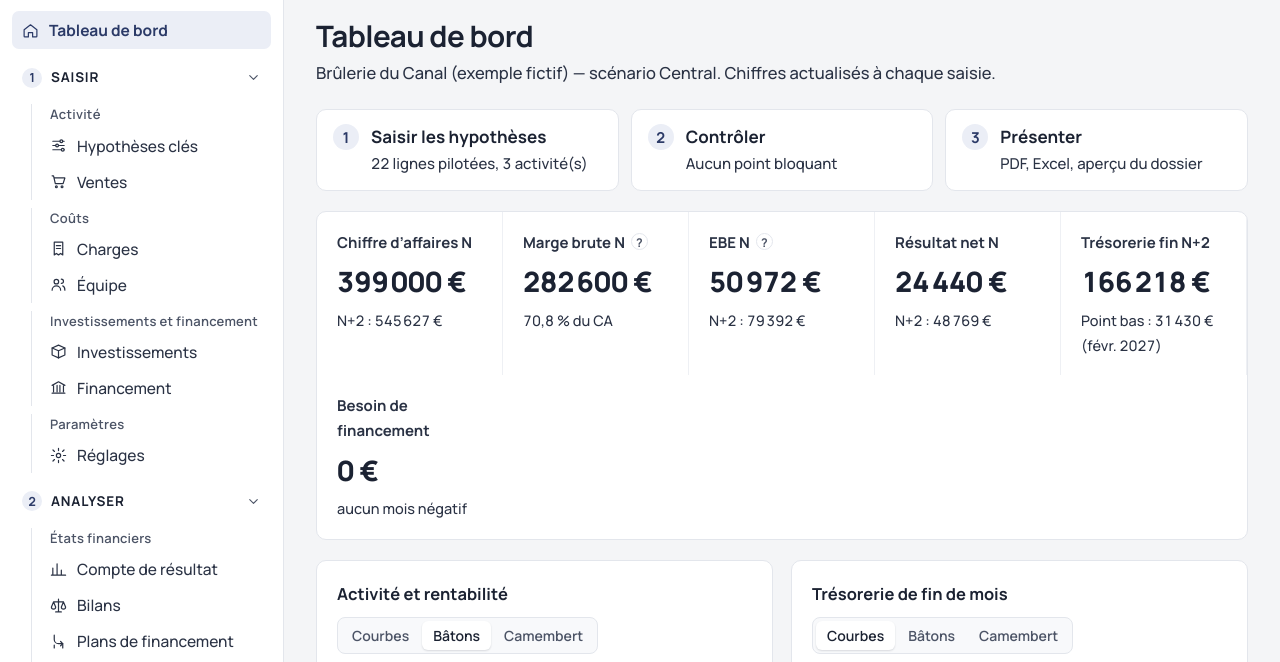
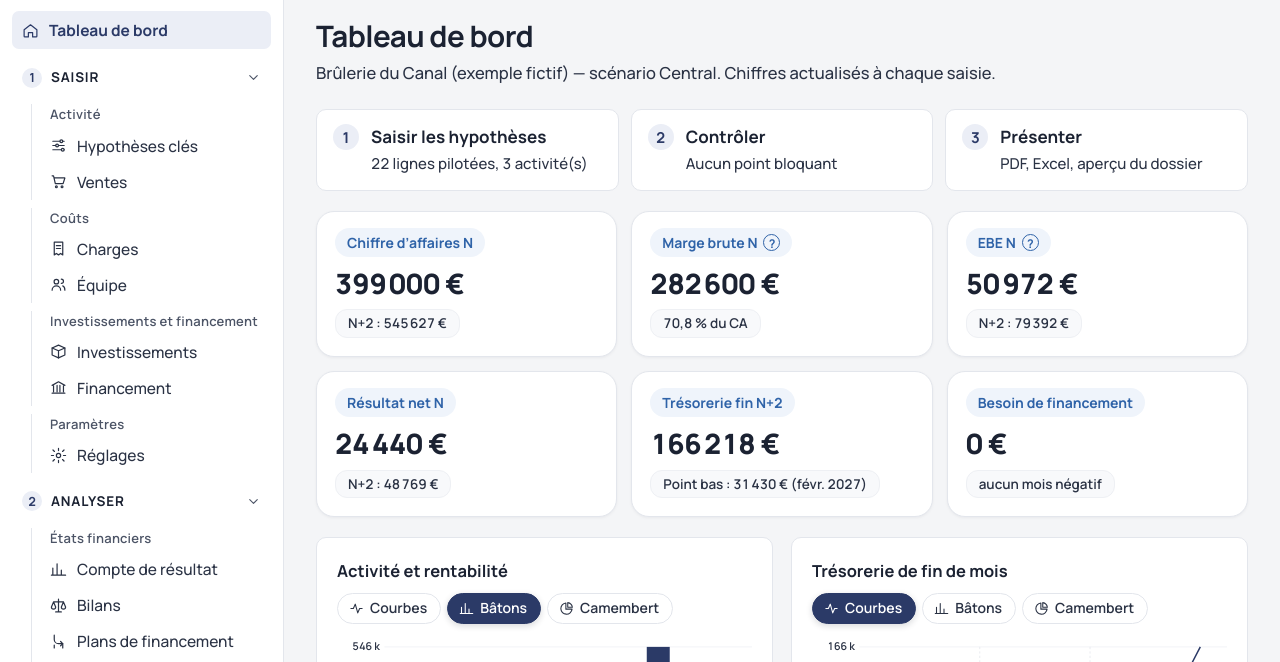
Before and after one commit to nahkeo/busip, a plain HTML site: page index.html in a window 1280 px wide. Shown: the part 127-789 px from the top of the page. Drawn offline with nearby package versions, Linux system fonts and the light colour scheme.

Commit message:
Add files via upload

```diff
--- a/index.html
+++ b/index.html
@@ -130,12 +130,15 @@ td.neg,span.neg,b.neg{color:var(--neg)}
 .bulk b{font-weight:700;margin-right:6px}
 .bulk .sep{width:1px;height:22px;background:var(--line)}
 
-.kpis{display:grid;grid-template-columns:repeat(auto-fit,minmax(180px,1fr));margin-bottom:20px;background:var(--surface);border:1px solid var(--line);border-radius:var(--r);overflow:hidden}
-.kpi{padding:18px 20px;border-right:1px solid var(--line2)}
-.kpi:last-child{border-right:0}
-.kpi span{font-size:15px;color:var(--ink2);font-weight:700}
-.kpi b{display:block;font-size:28px;font-weight:800;margin:6px 0 4px;letter-spacing:-.01em}
-.kpi small{color:var(--ink2);font-size:14.5px;font-weight:500}
+.kpis{display:grid;grid-template-columns:repeat(3,minmax(0,1fr));gap:14px;margin-bottom:20px}
+@media (max-width:1100px){.kpis{grid-template-columns:repeat(2,minmax(0,1fr))}}
+@media (max-width:560px){.kpis{grid-template-columns:minmax(0,1fr)}}
+.kpi{display:flex;flex-direction:column;align-items:flex-start;gap:10px;padding:16px 18px 18px;background:var(--surface);border:1px solid var(--line);border-radius:18px;box-shadow:0 1px 3px rgba(20,25,40,.05);min-width:0}
+.kpi span{display:inline-flex;align-items:center;gap:2px;background:var(--calc-bg);color:var(--calc);border-radius:999px;padding:4px 12px;font-size:14px;font-weight:700}
+.kpi span .help{margin-left:4px;background:transparent;border-color:currentColor;color:inherit}
+.kpi b{display:block;font-size:28px;font-weight:800;margin:0;letter-spacing:-.01em;line-height:1.15}
+.kpi small{display:inline-block;background:var(--surface2);border:1px solid var(--line2);color:var(--ink2);border-radius:12px;padding:3px 12px;font-size:13.5px;font-weight:600;line-height:1.5}
+.kpi.kneg span{background:var(--err-bg);color:var(--neg)}
 .path{display:grid;grid-template-columns:repeat(auto-fit,minmax(220px,1fr));gap:12px;margin-bottom:20px}
 .path button{display:flex;gap:12px;text-align:left;background:var(--surface);border:1px solid var(--line);border-radius:var(--r);padding:14px 16px;cursor:pointer;align-items:flex-start}
 .path button:hover{border-color:var(--brand)}
@@ -167,7 +170,13 @@ td.neg,span.neg,b.neg{color:var(--neg)}
 .help:hover{border-color:var(--brand);color:var(--brand)}
 .pop{position:fixed;z-index:50;max-width:340px;background:var(--surface);color:var(--ink);border:1px solid var(--line);padding:12px 14px;border-radius:var(--r-sm);font-size:15px;line-height:1.55;box-shadow:0 14px 36px rgba(20,25,40,.18)}
 .chart{width:100%;height:auto;display:block}
-.chartseg button{padding:4px 11px;font-size:14px}
+.chips{display:inline-flex;flex-wrap:wrap;gap:6px}
+.chip{display:inline-flex;align-items:center;gap:6px;border:1px solid var(--line);background:var(--surface);color:var(--ink2);border-radius:999px;padding:5px 13px 5px 11px;font-size:14px;font-weight:600;cursor:pointer;line-height:1.3;transition:background .15s,border-color .15s,color .15s}
+.chip.sm{padding:4px 11px}
+.chip svg.i{width:15px;height:15px}
+.chip:hover{border-color:var(--brand);color:var(--brand)}
+.chip.on{background:var(--brand);border-color:var(--brand);color:var(--brand-ink);box-shadow:0 2px 6px rgba(20,25,40,.16)}
+@media (prefers-reduced-motion:reduce){.chip{transition:none}}
 .chartnote{margin:0 0 8px}
 .chart text{fill:var(--ink2);font-size:14.5px;font-weight:600;font-family:inherit}
 .season{display:grid;grid-template-columns:repeat(12,1fr);gap:6px}
@@ -190,7 +199,6 @@ details>summary{cursor:pointer;font-weight:600}
   .top{padding:10px 14px}
   .content{padding:20px 16px 60px}
   .bulk{position:static}
-  .kpi{border-bottom:1px solid var(--line2)}
 }
 @media print{.side,.top,.noprint{display:none!important}.app{display:block}.doc{border:0;padding:0}}
 </style>
@@ -877,8 +885,8 @@ function pieChart(sl) {
   });
   return h + '</svg>';
 }
-function chartSeg(k, cur) { return '<div class="seg chartseg" role="group" aria-label="Type de graphique">' + [['line', 'Courbes'], ['bar', 'Bâtons'], ['pie', 'Camembert']].map(function (o) { return '<button type="button" data-act="chartType" data-k="' + k + '" data-v="' + o[0] + '" class="' + (cur === o[0] ? 'on' : '') + '">' + o[1] + '</button>'; }).join('') + '</div>'; }
-function yearSeg(py) { return '<div class="seg chartseg" role="group" aria-label="Exercice du camembert">' + ['N', 'N+1', 'N+2'].map(function (l, i) { return '<button type="button" data-act="pieYear" data-v="' + i + '" class="' + (py === i ? 'on' : '') + '">' + l + '</button>'; }).join('') + '</div>'; }
+function chartSeg(k, cur) { return '<div class="chips" role="group" aria-label="Type de graphique">' + [['line', 'Courbes', 'pulse'], ['bar', 'Bâtons', 'chart'], ['pie', 'Camembert', 'pie']].map(function (o) { var on = cur === o[0]; return '<button type="button" data-act="chartType" data-k="' + k + '" data-v="' + o[0] + '" class="chip' + (on ? ' on' : '') + '" aria-pressed="' + on + '">' + ico(o[2]) + o[1] + '</button>'; }).join('') + '</div>'; }
+function yearSeg(py) { return '<div class="chips" role="group" aria-label="Exercice du camembert">' + ['N', 'N+1', 'N+2'].map(function (l, i) { var on = py === i; return '<button type="button" data-act="pieYear" data-v="' + i + '" class="chip sm' + (on ? ' on' : '') + '" aria-pressed="' + on + '">' + l + '</button>'; }).join('') + '</div>'; }
 
 /* ===== Vues ===== */
 var Y3 = ['N', 'N+1', 'N+2'];
@@ -950,7 +958,7 @@ function alertHtml(list) {
 var V = {};
 V.dashboard = function () {
   var r = calc(), i = r.ind, al = allAlerts();
-  var k = function (lbl, v, sub, hk) { return '<div class="kpi"><span>' + lbl + (hk ? help(hk) : '') + '</span><b class="' + (v < 0 ? 'neg' : '') + '">' + fC(v) + '</b><small>' + sub + '</small></div>'; };
+  var k = function (lbl, v, sub, hk) { return '<div class="kpi' + (v < 0 ? ' kneg' : '') + '"><span>' + lbl + (hk ? help(hk) : '') + '</span><b class="' + (v < 0 ? 'neg' : '') + '">' + fC(v) + '</b><small>' + sub + '</small></div>'; };
   var h = '<h1>Tableau de bord</h1><p class="lead">' + esc(proj().name) + ' — scénario ' + esc(scen().name) + '. Chiffres actualisés à chaque saisie.</p>';
   var nH = listLines().length, nErr = al.filter(function (x) { return x.lvl === 'err'; }).length;
   h += '<div class="path"><button data-act="go" data-v="hyp"><span class="n">1</span><span><b>Saisir les hypothèses</b><small>' + nH + ' lignes pilotées, ' + D().activities.length + ' activité(s)</small></span></button>' +
@@ -1865,6 +1873,7 @@ var ICO = {
   moon: '<path d="M20 14.5A8 8 0 0 1 9.5 4a8 8 0 1 0 10.5 10.5z"/>',
   auto: '<circle cx="12" cy="12" r="9"/><path d="M12 3v18"/><path d="M12 3a9 9 0 0 1 0 18z" fill="currentColor"/>',
   chev: '<path d="M6 9l6 6 6-6"/>',
+  pie: '<path d="M11 3.1A9 9 0 1 0 20.9 13H11z"/><path d="M14 2.6A9 9 0 0 1 21.4 10H14z"/>',
   dots: '<circle cx="5" cy="12" r="1.3"/><circle cx="12" cy="12" r="1.3"/><circle cx="19" cy="12" r="1.3"/>'
 };
 function ico(k) { return '<svg class="i" viewBox="0 0 24 24" aria-hidden="true">' + (ICO[k] || '') + '</svg>'; }
```
